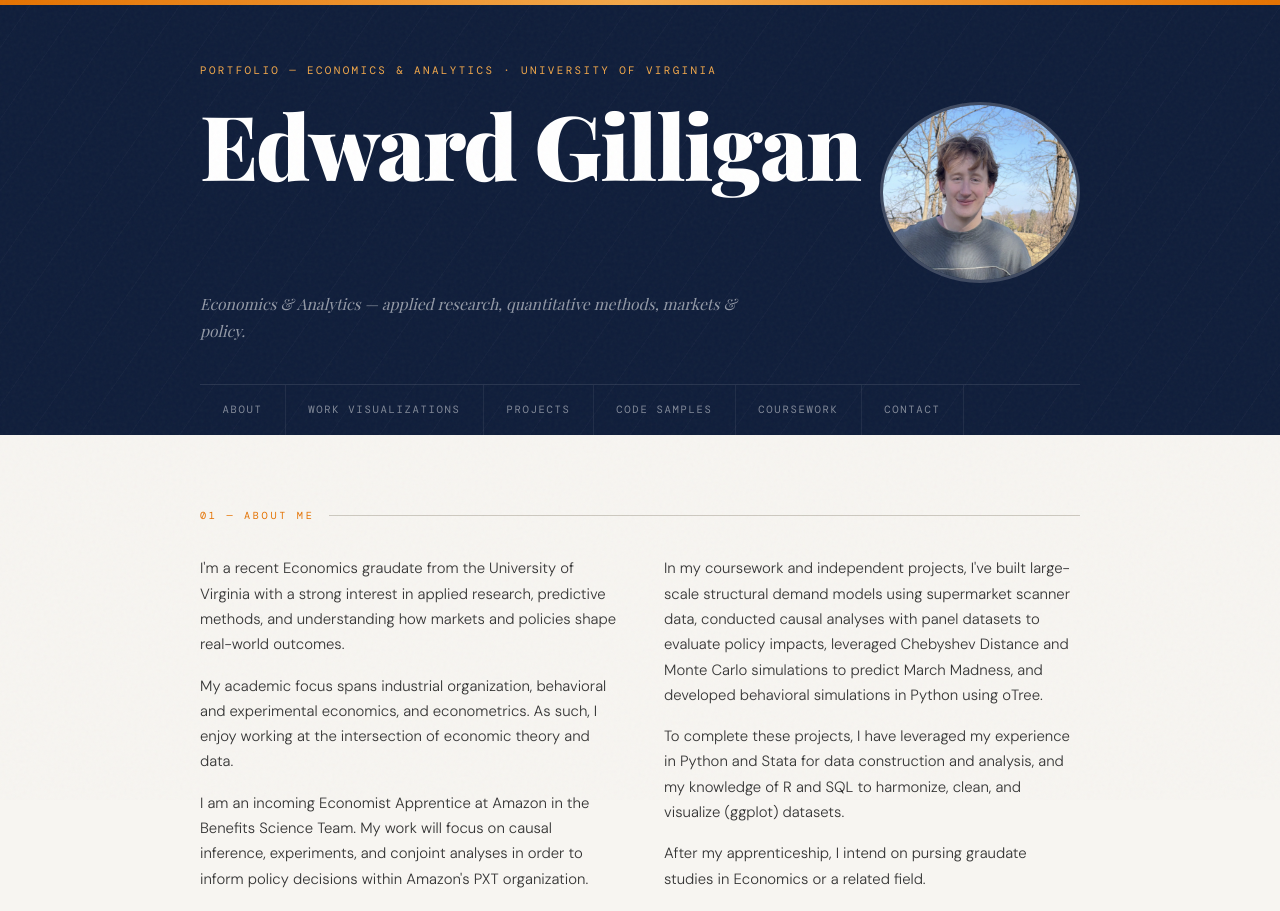
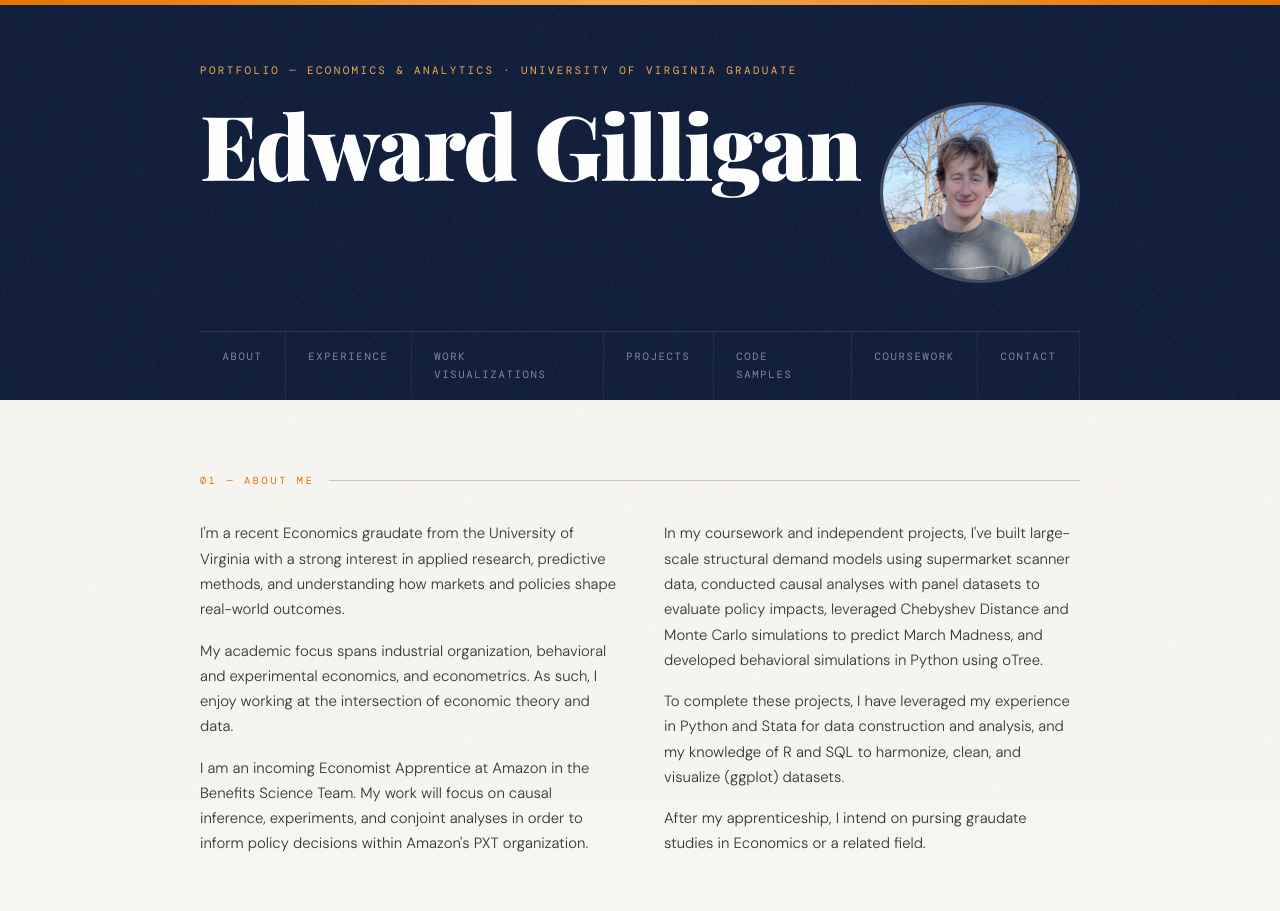
Before and after one commit to egilligan30/edward_gilligan_repo, a plain HTML site: page index.html in a window 1280 px wide. Shown: the top 911 px of the page. Drawn offline with nearby package versions, Linux system fonts and the light colour scheme; a web font is replaced by a local one.

Commit message:
Update header to reflect graduate status

```diff
--- a/index.html
+++ b/index.html
@@ -544,16 +544,16 @@
 
 <header>
   <div class="header-inner">
-    <div class="eyebrow">Portfolio — Economics &amp; Analytics · University of Virginia</div>
+    <div class="eyebrow">Portfolio — Economics &amp; Analytics · University of Virginia Graduate</div>
     <div class="name-block">
       <h1>Edward Gilligan</h1>
       <div class="headshot-wrap">
         <img src="IMG_8338 (1).PNG" alt="Edward Gilligan" />
       </div>
     </div>
-    <p class="header-tagline">Economics &amp; Analytics — applied research, quantitative methods, markets &amp; policy.</p>
     <nav class="nav-strip">
       <a href="#about">About</a>
+      <a href="#experience">Experience</a>
       <a href="#work-samples">Work Visualizations</a>
       <a href="#projects">Projects</a>
       <a href="#code-samples">Code Samples</a>
```
